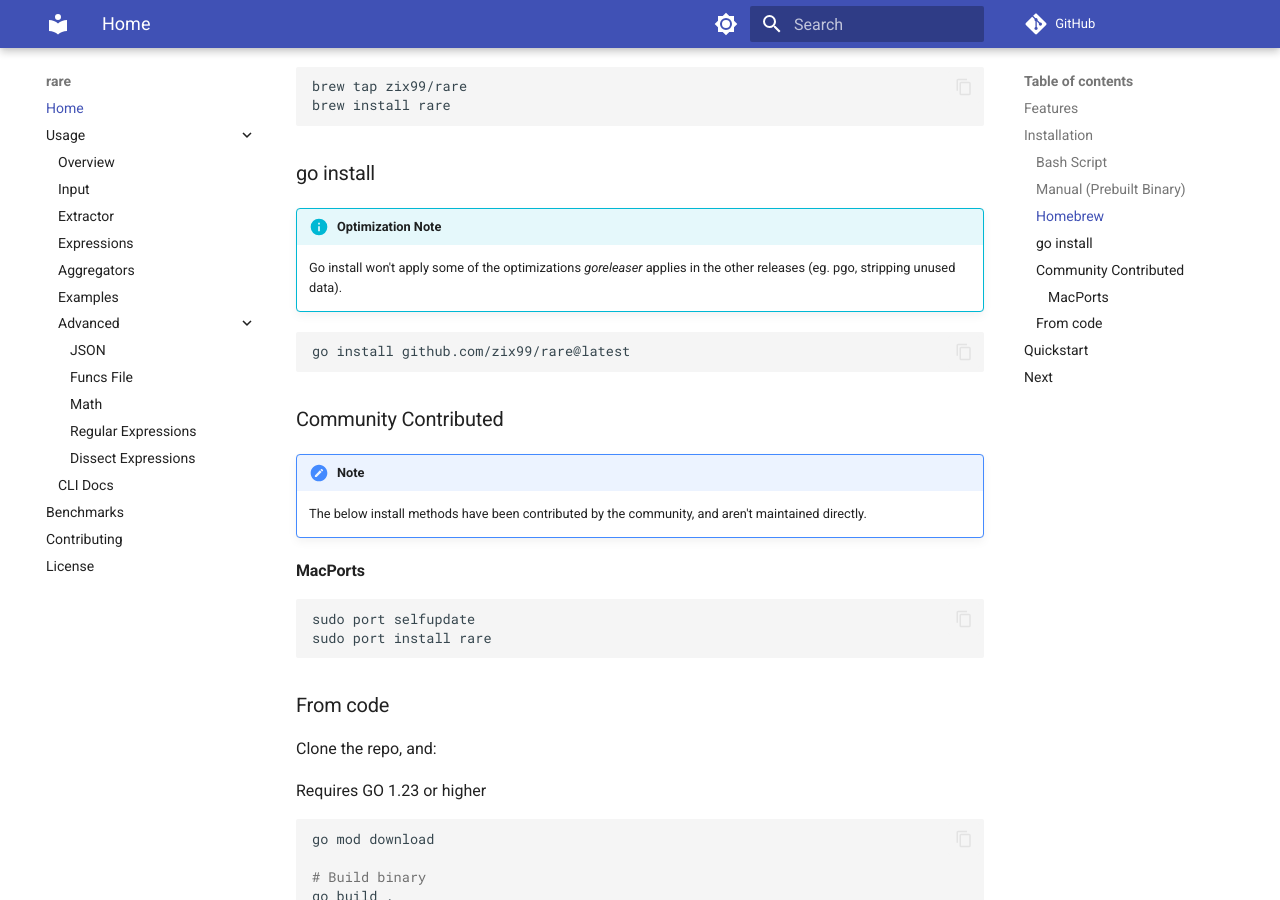
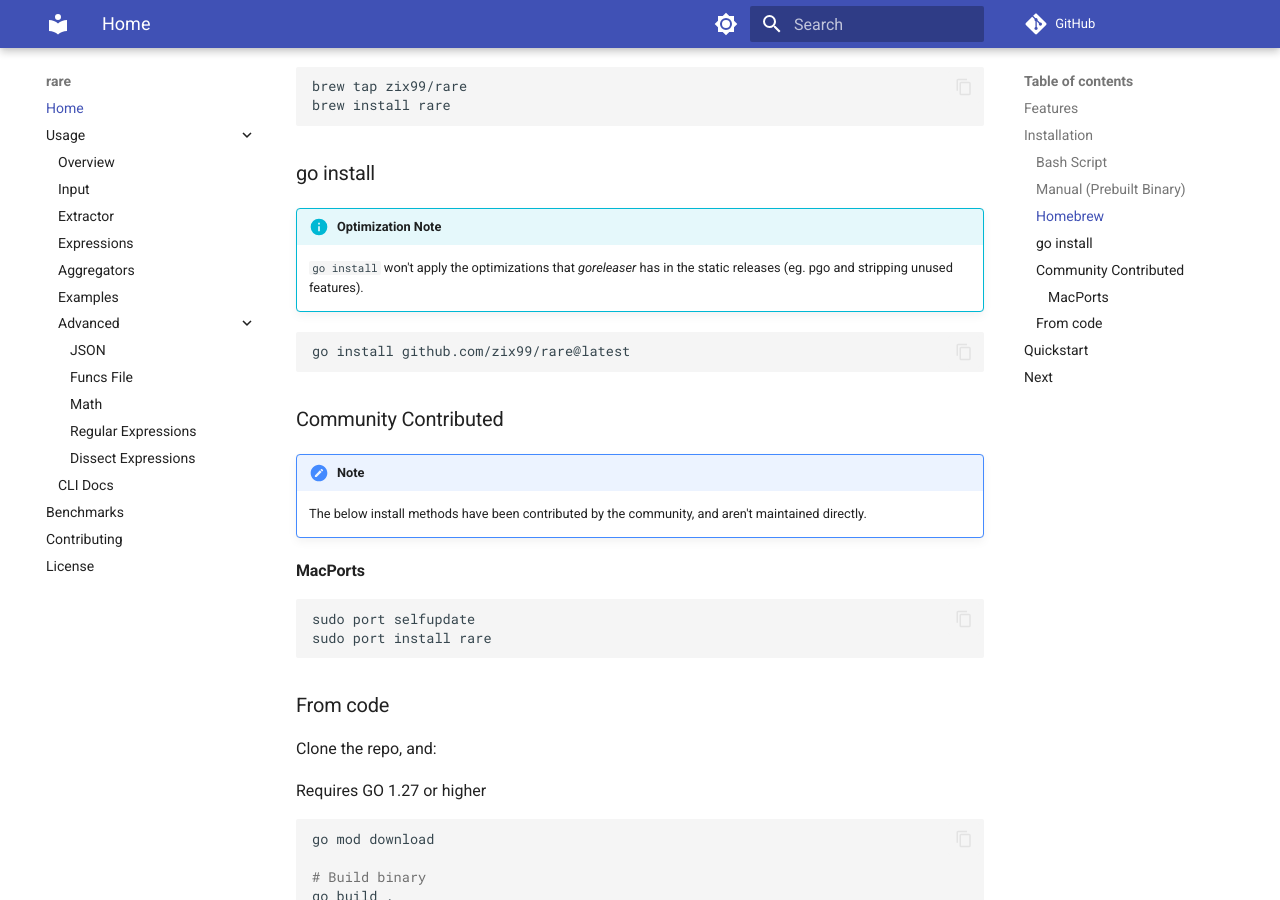
Before and after one commit to zix99/rare, an MkDocs documentation site: the page built from docs/index.md, in a window 1280 px wide and 900 px high, scrolled down 2238 px. Built offline with MkDocs 1.6.1 and Material for MkDocs 9.7.7, drawn with Linux system fonts in a browser that asks for light colours; comment, search, counter and statistics services are not loaded.

Commit message:
Update text to reference go 1.27

````diff
--- a/docs/index.md
+++ b/docs/index.md
@@ -68,7 +68,7 @@ brew install rare
 ### go install
 
 !!! info "Optimization Note"
-    Go install won't apply some of the optimizations *goreleaser* applies in the other releases (eg. pgo, stripping unused data).
+    `go install` won't apply the optimizations that *goreleaser* has in the static releases (eg. pgo and stripping unused features).
 
 ```sh
 go install github.com/zix99/rare@latest
@@ -90,7 +90,7 @@ sudo port install rare
 
 Clone the repo, and:
 
-Requires GO 1.23 or higher
+Requires GO 1.27 or higher
 
 ```sh
 go mod download
````
Also changed, not shown: README.md (+2 -2 lines).
